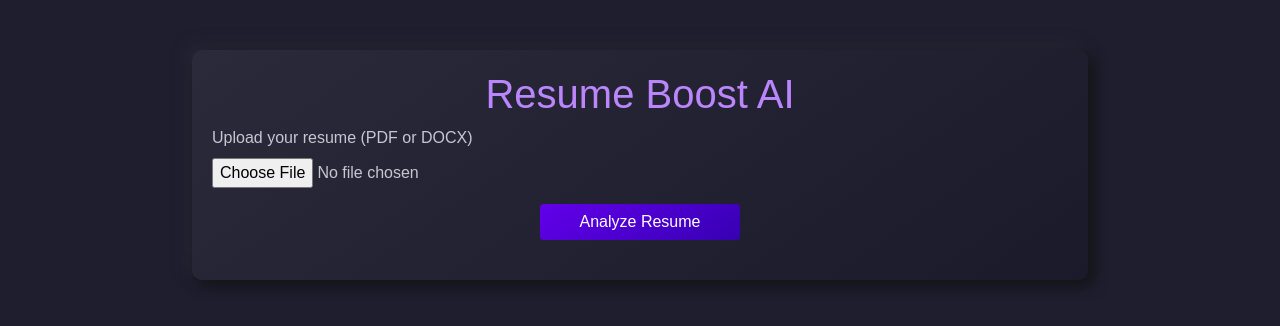
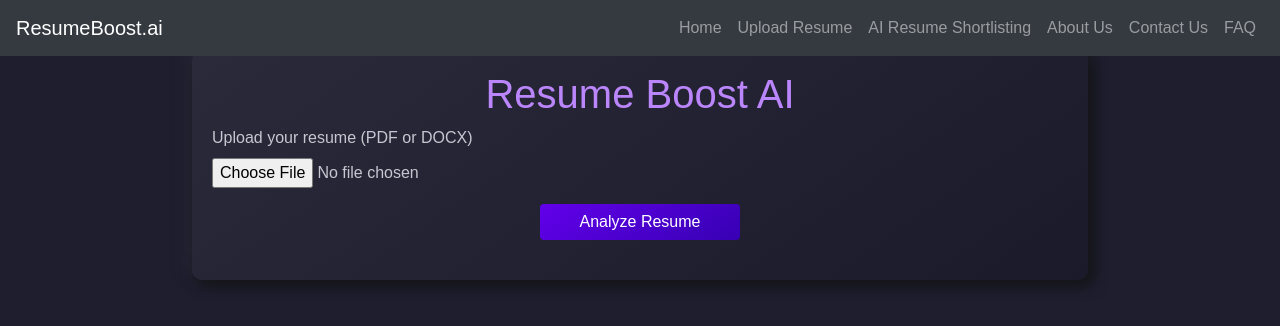
Before and after one commit to UmairBinAhmad/resumeboost.ai, a plain HTML site: page resume.html in a window 1280 px wide. Drawn offline with nearby package versions, Linux system fonts and the light colour scheme.

Commit message:
Update resume.html

```diff
--- a/resume.html
+++ b/resume.html
@@ -8,6 +8,37 @@
     <link rel="stylesheet" href="styles.css">
 </head>
 <body>
+
+      <!-- Header Menu Bar -->
+      <nav class="navbar navbar-expand-lg navbar-dark bg-dark fixed-top">
+        <a class="navbar-brand" href="#">ResumeBoost.ai</a>
+        <button class="navbar-toggler" type="button" data-toggle="collapse" data-target="#navbarNav" aria-controls="navbarNav" aria-expanded="false" aria-label="Toggle navigation">
+            <span class="navbar-toggler-icon"></span>
+        </button>
+        <div class="collapse navbar-collapse" id="navbarNav">
+            <ul class="navbar-nav ml-auto">
+                <li class="nav-item">
+                    <a class="nav-link" href="#">Home</a>
+                </li>
+                <li class="nav-item">
+                    <a class="nav-link" href="#uploadResume">Upload Resume</a>
+                </li>
+                <li class="nav-item">
+                    <a class="nav-link" href="resume-shortlist.html">AI Resume Shortlisting</a>
+                </li>
+                <li class="nav-item">
+                    <a class="nav-link" href="#aboutUs">About Us</a>
+                </li>
+                <li class="nav-item">
+                    <a class="nav-link" href="#contactUs">Contact Us</a>
+                </li>
+                <li class="nav-item">
+                    <a class="nav-link" href="#faq">FAQ</a>
+                </li>
+            </ul>
+        </div>
+    </nav>
+
     <div class="container">
         <h1 class="text-center">Resume Boost AI</h1>
         <form id="resumeForm">
```
